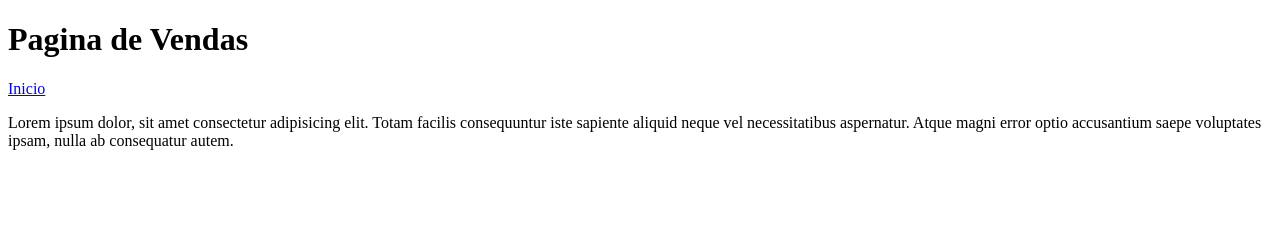
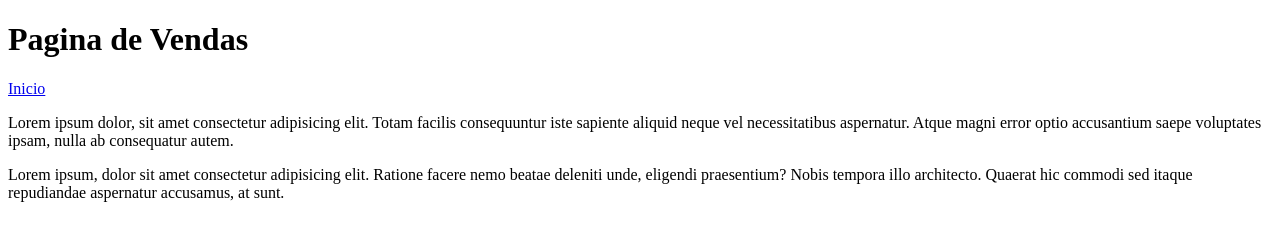
Before and after one commit to YuriLucka/AulaGitHub, a plain HTML site: page vendas.html in a window 1280 px wide. Drawn offline with Linux system fonts and the light colour scheme.

Commit message:
novo lorem

```diff
--- a/vendas.html
+++ b/vendas.html
@@ -9,5 +9,6 @@
     <h1>Pagina de Vendas</h1>
     <a href="index.html">Inicio</a>
     <p>Lorem ipsum dolor, sit amet consectetur adipisicing elit. Totam facilis consequuntur iste sapiente aliquid neque vel necessitatibus aspernatur. Atque magni error optio accusantium saepe voluptates ipsam, nulla ab consequatur autem.</p>
+    <p>Lorem ipsum, dolor sit amet consectetur adipisicing elit. Ratione facere nemo beatae deleniti unde, eligendi praesentium? Nobis tempora illo architecto. Quaerat hic commodi sed itaque repudiandae aspernatur accusamus, at sunt.</p>
 </body>
 </html>
```
